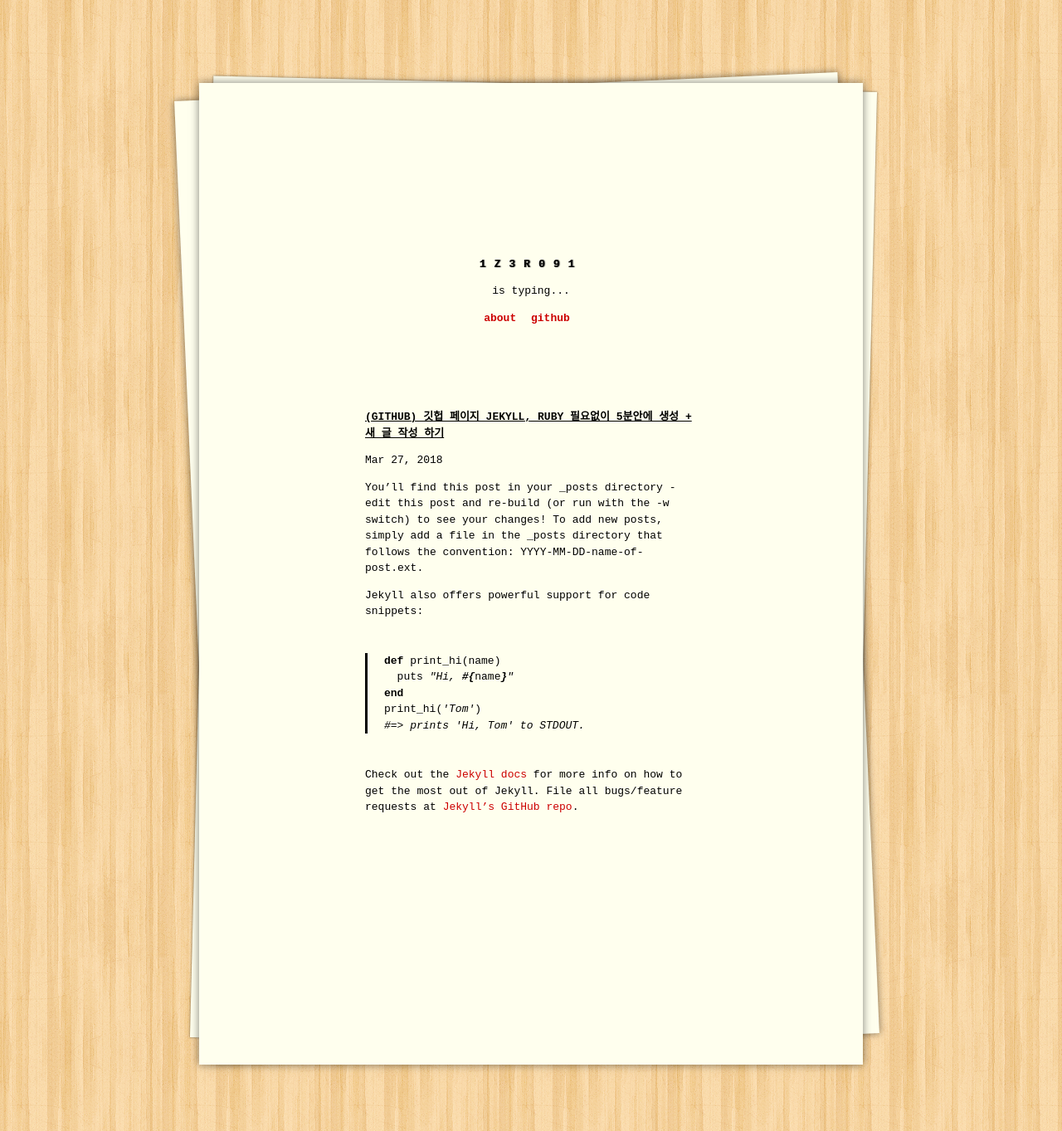
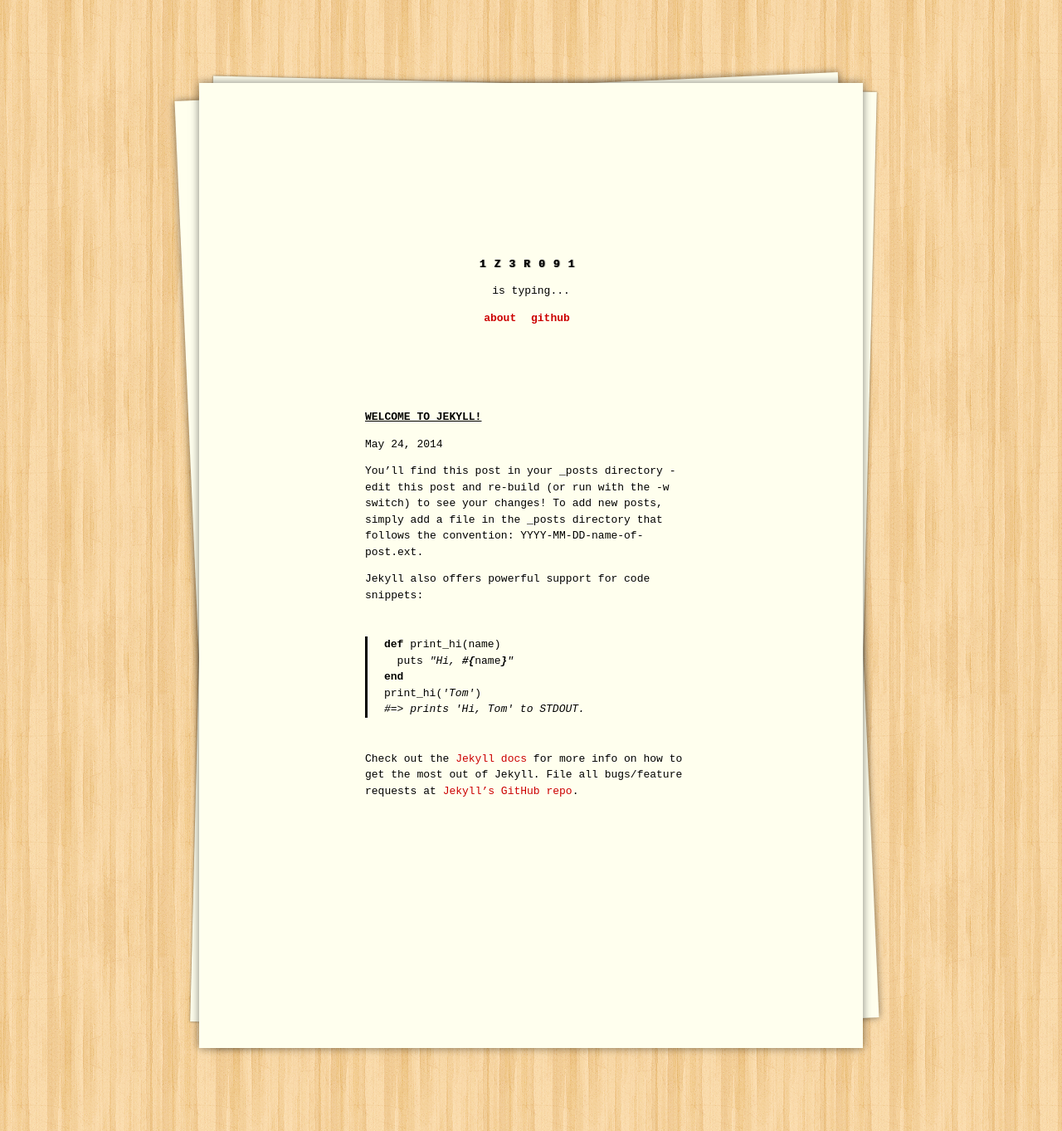
Before and after one commit to alixedi/typewriter, a Jekyll site: the page built from _posts/2017-12-23-(Github) 깃헙 페이지 Jekyll, Ruby 필요없이 5분안에 생성 + 새 글 작성 하기.markdown, in a window 1280 px wide. Shown: the whole page at 83% size. Built offline with Jekyll 4.4.1, drawn with Linux system fonts in a browser that asks for light colours.

Commit message:
Update 2017-12-23-(Github) 깃헙 페이지 Jekyll, Ruby 필요없이 5분안에 생성 + 새 글 작성 하기.markdown

```diff
--- a/_posts/2017-12-23-(Github) 깃헙 페이지 Jekyll, Ruby 필요없이 5분안에 생성 + 새 글 작성 하기.markdown
+++ b/_posts/2017-12-23-(Github) 깃헙 페이지 Jekyll, Ruby 필요없이 5분안에 생성 + 새 글 작성 하기.markdown
@@ -1,7 +1,7 @@
 ---
 layout: post
-title: (Github) 깃헙 페이지 Jekyll, Ruby 필요없이 5분안에 생성 + 새 글 작성 하기
-date:   2018-03-27 23:52:38
+title:  "Welcome to Jekyll!"
+date:   2014-05-24 23:52:38
 ---
 
 You'll find this post in your `_posts` directory - edit this post and re-build (or run with the `-w` switch) to see your changes!
```
